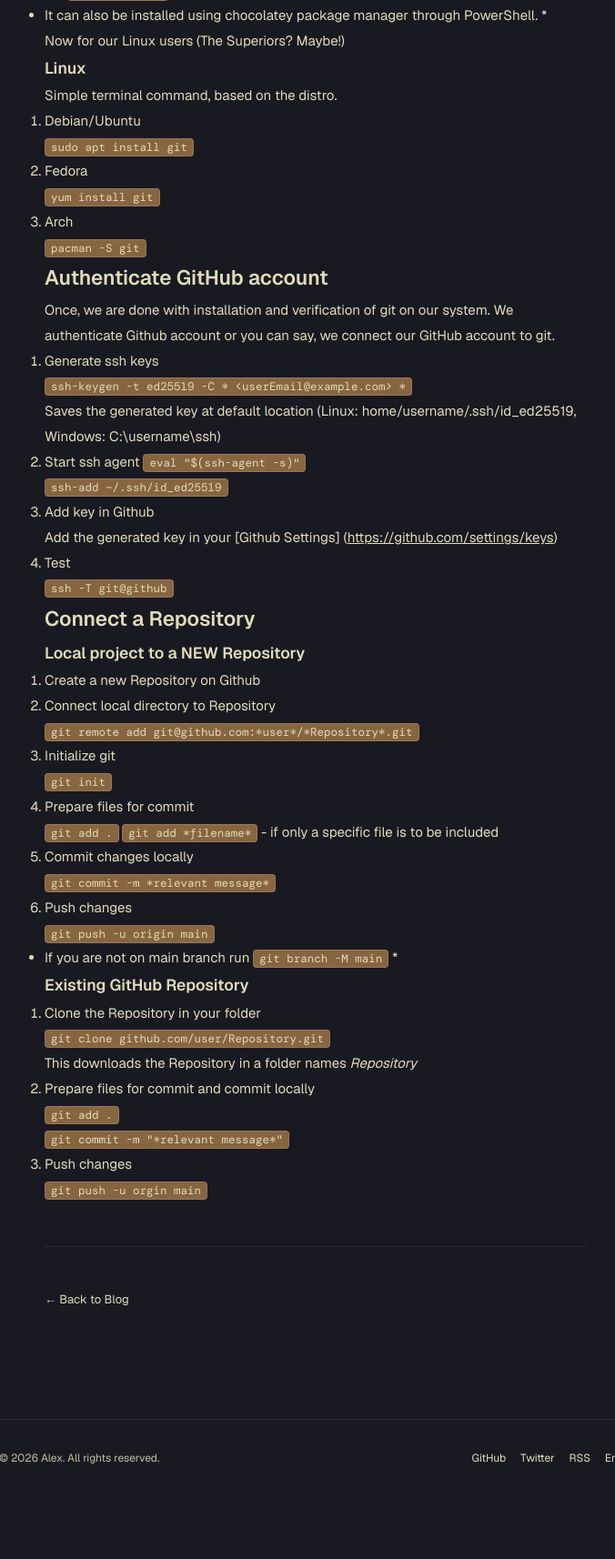
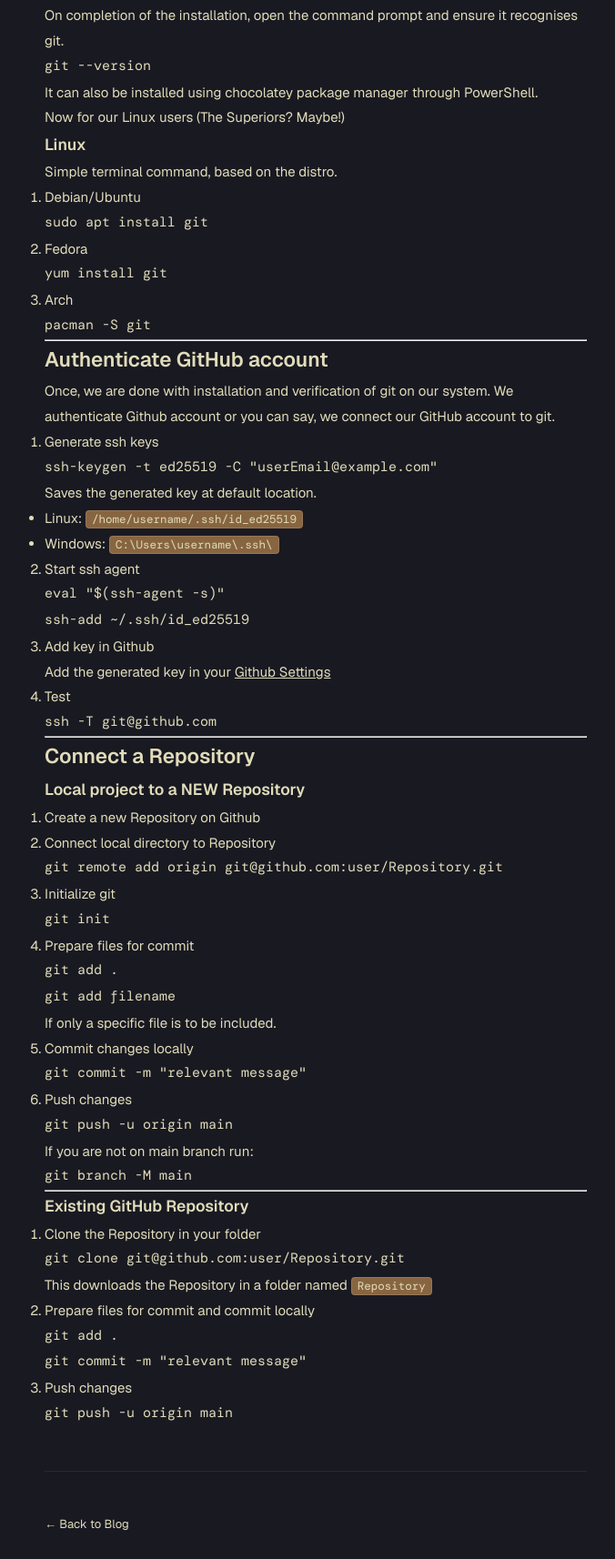
Before and after one commit to Nida-18/Nida-18.github.io, a Gatsby site: page /working-with-git/ in a window 1280 px wide. Shown: the part 1064-2778 px from the top of the page at 91% size, without its empty margins (293-969 px from the left). Before the commit the page ends 2709 px from the top, so only its background shows below. Built offline with nearby package versions, Linux system fonts and the light colour scheme; Gatsby itself is replaced by a stand-in of ours; some packages are replaced by stand-ins of ours; code samples lack their colours.

Commit message:
First Blog Edit3

````diff
--- a/content/blog/working-with-git.md
+++ b/content/blog/working-with-git.md
@@ -6,84 +6,183 @@
 ---
 
 # Git?
+
 Git is a version control tool. It is used to efficiently track progress and changes in a project, hence it proves to be handy to any who builds anything digital.
 
 ## Version Control?
-So, imagine you have a working deployed project and you decide to add new features to it. A common occurrence isn't it? Now, imagine you were nearing your deadline and pushed the update without proper checks or on the wrong branch. Panic Mode! Or not? Here comes the concept of version control.
+
+So, imagine you have a working deployed project and you decide to add new features to it. A common occurrence isn't it?
+
+Now, imagine you were nearing your deadline and pushed the update without proper checks or on the wrong branch. Panic Mode! Or not?
+
+Here comes the concept of version control.
+
+> Version control keep track of each update, which files got updated, which lines changed, what got deleted, and so on in a very clean manner.
 >
-Version control keep track of each update, which files got updated, which lines changed, what got deleted, and so on in a very clean manner. A tool that tracks all this, apart from providing an extensive document for production, also helps to undo changes and return the project to last known working condition.
+> A tool that tracks all this, apart from providing an extensive document for production, also helps to undo changes and return the project to last known working condition.
 
 ---
 
 # Let's get started.
+
 Now that we have an idea what exactly git does. Let's start using it.
->
+
 ## Installation
+
 The very first step of usage to get your hands on the product. Now this part can differ based on the type of system you are on.
->
+
 Let's begin with our windows users (the majority rule 🤷🏻‍♀️ )
+
 ### Windows
+
 1. Download from the official website
+
 [Git Website](https://git-scm.com/install/windows)
-Once downloaded, follow through the steps and complete the installation
->
+
+Once downloaded, follow through the steps and complete the installation.
+
 2. Verify the download
+
 On completion of the installation, open the command prompt and ensure it recognises git.
-`git --version`
 
-* It can also be installed using chocolatey package manager through PowerShell. *
+```bash
+git --version
+```
+
+> It can also be installed using chocolatey package manager through PowerShell.
 
 Now for our Linux users (The Superiors? Maybe!)
+
 ### Linux
+
 Simple terminal command, based on the distro.
+
 1. Debian/Ubuntu
-`sudo apt install git`
+
+```bash
+sudo apt install git
+```
+
 2. Fedora
-`yum install git`
+
+```bash
+yum install git
+```
+
 3. Arch
-`pacman -S git`
+
+```bash
+pacman -S git
+```
+
+---
 
 ## Authenticate GitHub account
+
 Once, we are done with installation and verification of git on our system. We authenticate Github account or you can say, we connect our GitHub account to git.
 
 1. Generate ssh keys
-`ssh-keygen -t ed25519 -C * <userEmail@example.com> *`
-Saves the generated key at default location (Linux: home/username/.ssh/id_ed25519, Windows: C:\username\ssh\)
->
+
+```bash
+ssh-keygen -t ed25519 -C "userEmail@example.com"
+```
+
+Saves the generated key at default location.
+
+- Linux: `/home/username/.ssh/id_ed25519`
+- Windows: `C:\Users\username\.ssh\`
+
 2. Start ssh agent
-`eval "$(ssh-agent -s)"`
-`ssh-add ~/.ssh/id_ed25519`
->
+
+```bash
+eval "$(ssh-agent -s)"
+ssh-add ~/.ssh/id_ed25519
+```
+
 3. Add key in Github
-Add the generated key in your [Github Settings] (https://github.com/settings/keys)
->
+
+Add the generated key in your [Github Settings](https://github.com/settings/keys)
+
 4. Test
-`ssh -T git@github`
+
+```bash
+ssh -T git@github.com
+```
+
+---
 
 ## Connect a Repository
 
 ### Local project to a NEW Repository
+
 1. Create a new Repository on Github
+
 2. Connect local directory to Repository
-`git remote add git@github.com:*user*/*Repository*.git`
+
+```bash
+git remote add origin git@github.com:user/Repository.git
+```
+
 3. Initialize git
-`git init`
+
+```bash
+git init
+```
+
 4. Prepare files for commit
-`git add .`
-`git add *filename*` - if only a specific file is to be included
+
+```bash
+git add .
+```
+
+```bash
+git add filename
+```
+
+If only a specific file is to be included.
+
 5. Commit changes locally
-`git commit -m *relevant message*`
+
+```bash
+git commit -m "relevant message"
+```
+
 6. Push changes
-`git push -u origin main`
 
-* If you are not on main branch run `git branch -M main` *
+```bash
+git push -u origin main
+```
+
+> If you are not on main branch run:
+>
+> ```bash
+> git branch -M main
+> ```
+
+---
 
 ### Existing GitHub Repository
+
 1. Clone the Repository in your folder
-`git clone github.com/user/Repository.git`
-This downloads the Repository in a folder names *Repository*
+
+```bash
+git clone git@github.com:user/Repository.git
+```
+
+This downloads the Repository in a folder named `Repository`
+
 2. Prepare files for commit and commit locally
-`git add .`
-`git commit -m "*relevant message*"`
+
+```bash
+git add .
+```
+
+```bash
+git commit -m "relevant message"
+```
+
 3. Push changes
-`git push -u orgin main`
+
+```bash
+git push -u origin main
+```
````
